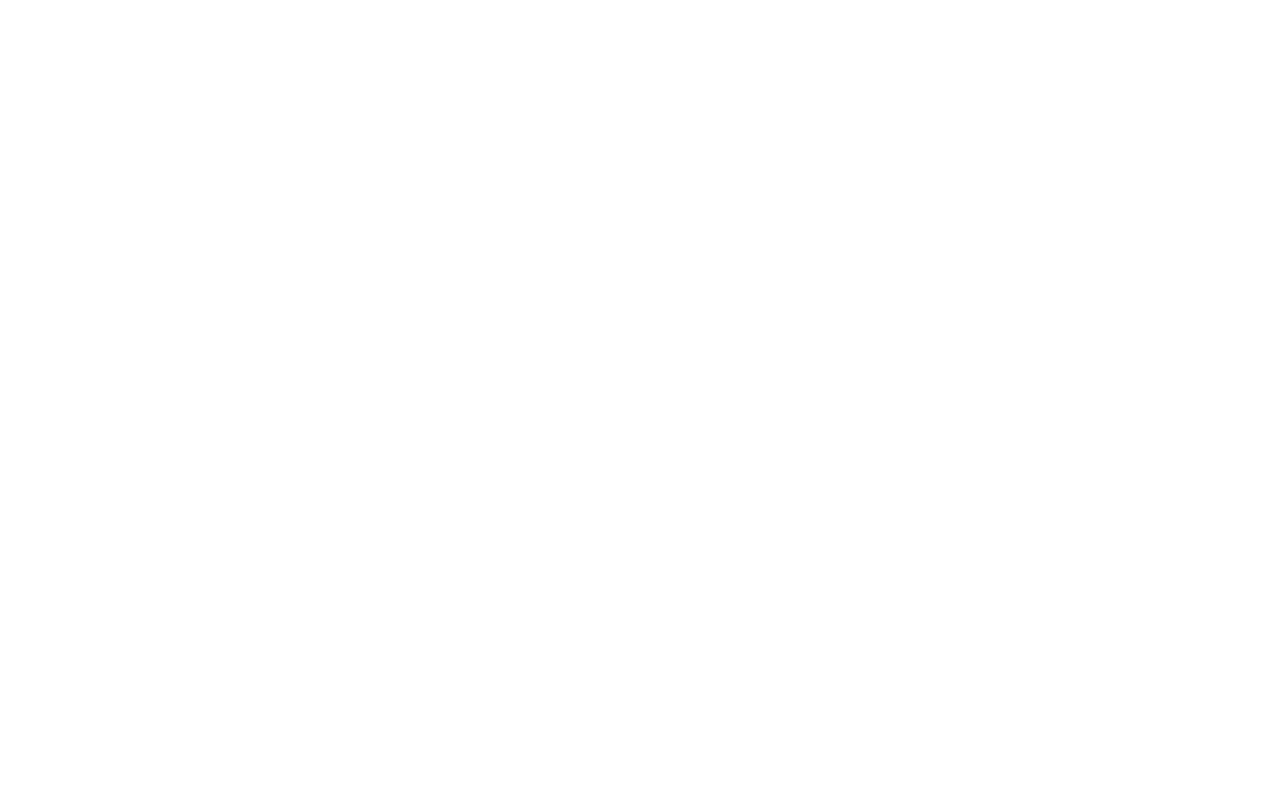
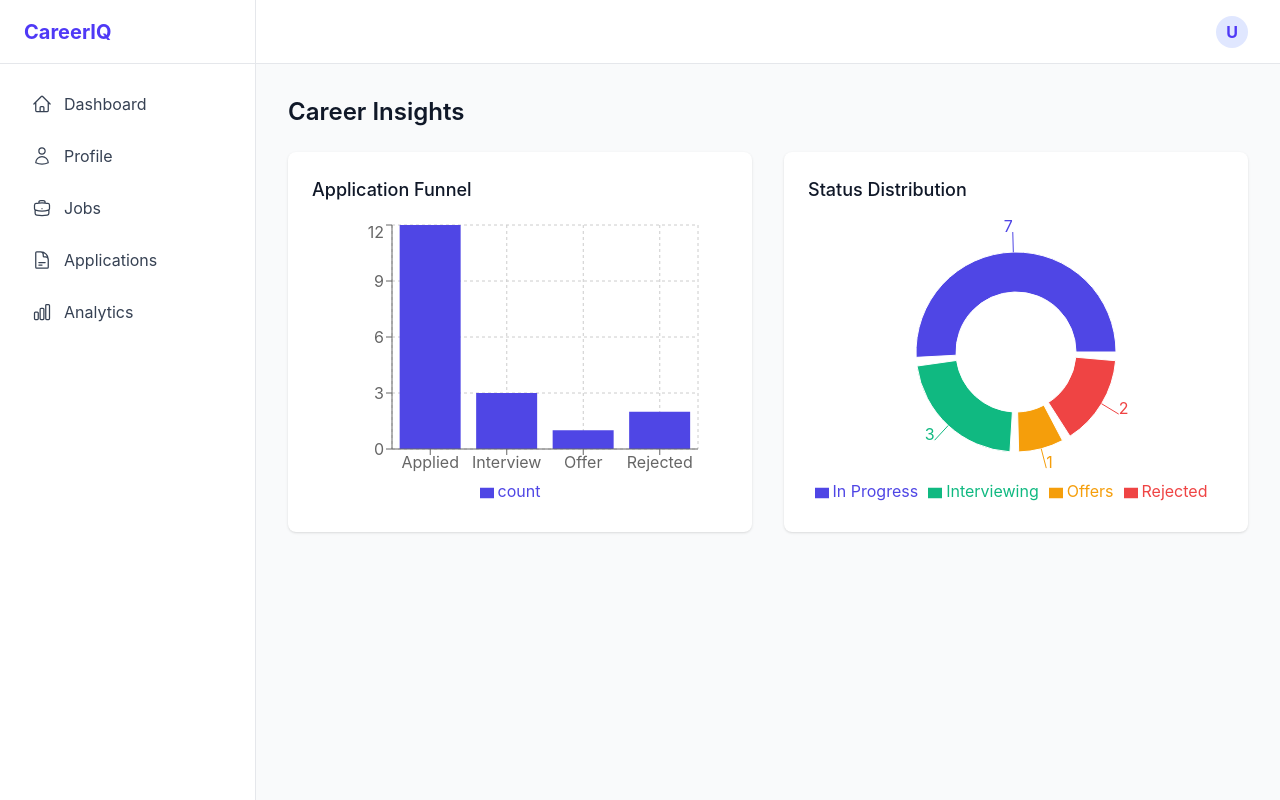
Before and after one commit to Amanjain1974/Career-IQ, a React (Vite) app in the folder frontend/: page /analytics in a window 1280 px wide. Before the commit this address had no page. Built offline with nearby package versions, Linux system fonts and the light colour scheme.

Commit message:
Phase 11: Analytics Visualization & Interactive Tracking

```diff
--- a/frontend/package.json
+++ b/frontend/package.json
@@ -15,7 +15,8 @@
     "axios": "^1.20.0",
     "react": "^19.2.8",
     "react-dom": "^19.2.8",
-    "react-router-dom": "^7.18.3"
+    "react-router-dom": "^7.18.3",
+    "recharts": "^3.10.1"
   },
   "devDependencies": {
     "@types/node": "^24.13.3",
--- a/frontend/src/App.tsx
+++ b/frontend/src/App.tsx
@@ -4,6 +4,8 @@ import Dashboard from './pages/Dashboard';
 import Profile from './pages/Profile';
 import Jobs from './pages/Jobs';
 import Applications from './pages/Applications';
+
+import Analytics from './pages/Analytics';
 
 function App() {
   return (
@@ -14,6 +16,7 @@ function App() {
           <Route path="profile" element={<Profile />} />
           <Route path="jobs" element={<Jobs />} />
           <Route path="applications" element={<Applications />} />
+          <Route path="analytics" element={<Analytics />} />
         </Route>
       </Routes>
     </Router>
--- a/frontend/src/api/index.ts
+++ b/frontend/src/api/index.ts
@@ -54,3 +54,16 @@ export const uploadResume = async (file: File) => {
     throw error;
   }
 };
+
+export const getApplications = async () => {
+  try {
+    const response = await api.get('/jobs/applications/');
+    return response.data;
+  } catch (error) {
+    console.error("Error fetching applications", error);
+    return [
+      { id: 1, company: 'TechCorp', role: 'Data Engineer', status: 'Applied', applied_date: '2026-08-28' },
+      { id: 2, company: 'AI Inc', role: 'ML Engineer', status: 'Interview', applied_date: '2026-08-29' }
+    ];
+  }
+};
--- a/frontend/src/components/Layout.tsx
+++ b/frontend/src/components/Layout.tsx
@@ -1,5 +1,5 @@
 import { Outlet, Link } from 'react-router-dom';
-import { HomeIcon, UserIcon, BriefcaseIcon, DocumentTextIcon } from '@heroicons/react/24/outline';
+import { HomeIcon, UserIcon, BriefcaseIcon, DocumentTextIcon, ChartBarIcon } from '@heroicons/react/24/outline';
 
 export default function Layout() {
   return (
@@ -26,6 +26,10 @@ export default function Layout() {
             <DocumentTextIcon className="w-5 h-5 mr-3" />
             Applications
           </Link>
+          <Link to="/analytics" className="flex items-center px-4 py-3 text-gray-700 rounded-lg hover:bg-indigo-50 hover:text-indigo-600">
+            <ChartBarIcon className="w-5 h-5 mr-3" />
+            Analytics
+          </Link>
         </nav>
       </aside>
 
--- /dev/null
+++ b/frontend/src/pages/Analytics.tsx
@@ -0,0 +1,86 @@
+import { useEffect, useState } from 'react';
+import {
+  BarChart, Bar, XAxis, YAxis, CartesianGrid, Tooltip, Legend, ResponsiveContainer,
+  PieChart, Pie, Cell
+} from 'recharts';
+import { getDashboardStats } from '../api';
+
+const COLORS = ['#4f46e5', '#10b981', '#f59e0b', '#ef4444'];
+
+export default function Analytics() {
+  const [stats, setStats] = useState<any>(null);
+
+  useEffect(() => {
+    getDashboardStats().then(data => setStats(data));
+  }, []);
+
+  if (!stats) return <div>Loading Analytics...</div>;
+
+  const funnelData = [
+    { name: 'Applied', count: stats.total_applications },
+    { name: 'Interview', count: stats.interviews },
+    { name: 'Offer', count: stats.offers },
+    { name: 'Rejected', count: stats.rejections }
+  ];
+
+  const pieData = [
+    { name: 'In Progress', value: stats.total_applications - stats.interviews - stats.rejections },
+    { name: 'Interviewing', value: stats.interviews },
+    { name: 'Offers', value: stats.offers },
+    { name: 'Rejected', value: stats.rejections },
+  ];
+
+  return (
+    <div>
+      <h1 className="text-2xl font-semibold text-gray-900 mb-6">Career Insights</h1>
+
+      <div className="grid grid-cols-1 lg:grid-cols-2 gap-8">
+
+        {/* Application Funnel Chart */}
+        <div className="bg-white p-6 shadow sm:rounded-lg">
+          <h2 className="text-lg font-medium text-gray-900 mb-4">Application Funnel</h2>
+          <div className="h-72">
+            <ResponsiveContainer width="100%" height="100%">
+              <BarChart data={funnelData} margin={{ top: 5, right: 30, left: 20, bottom: 5 }}>
+                <CartesianGrid strokeDasharray="3 3" />
+                <XAxis dataKey="name" />
+                <YAxis />
+                <Tooltip />
+                <Legend />
+                <Bar dataKey="count" fill="#4f46e5" />
+              </BarChart>
+            </ResponsiveContainer>
+          </div>
+        </div>
+
+        {/* Status Distribution Pie Chart */}
+        <div className="bg-white p-6 shadow sm:rounded-lg">
+          <h2 className="text-lg font-medium text-gray-900 mb-4">Status Distribution</h2>
+          <div className="h-72">
+            <ResponsiveContainer width="100%" height="100%">
+              <PieChart>
+                <Pie
+                  data={pieData}
+                  cx="50%"
+                  cy="50%"
+                  innerRadius={60}
+                  outerRadius={100}
+                  fill="#8884d8"
+                  paddingAngle={5}
+                  dataKey="value"
+                  label
+                >
+                  {pieData.map((entry, index) => (
+                    <Cell key={`cell-${index}`} fill={COLORS[index % COLORS.length]} />
+                  ))}
+                </Pie>
+                <Tooltip />
+                <Legend />
+              </PieChart>
+            </ResponsiveContainer>
+          </div>
+        </div>
+      </div>
+    </div>
+  );
+}
--- a/frontend/src/pages/Applications.tsx
+++ b/frontend/src/pages/Applications.tsx
@@ -1,4 +1,23 @@
+import { useEffect, useState } from 'react';
+import { getApplications } from '../api';
+
 export default function Applications() {
+  const [applications, setApplications] = useState<any[]>([]);
+
+  useEffect(() => {
+    getApplications().then(data => setApplications(data));
+  }, []);
+
+  const getStatusColor = (status: string) => {
+    switch(status) {
+      case 'Applied': return 'bg-blue-100 text-blue-800';
+      case 'Interview': return 'bg-purple-100 text-purple-800';
+      case 'Offer': return 'bg-green-100 text-green-800';
+      case 'Rejected': return 'bg-red-100 text-red-800';
+      default: return 'bg-gray-100 text-gray-800';
+    }
+  };
+
   return (
     <div>
       <h1 className="text-2xl font-semibold text-gray-900 mb-6">Application Tracker</h1>
@@ -14,16 +33,23 @@ export default function Applications() {
             </tr>
           </thead>
           <tbody className="bg-white divide-y divide-gray-200">
-            <tr>
-              <td className="px-6 py-4 whitespace-nowrap text-sm font-medium text-gray-900">TechCorp</td>
-              <td className="px-6 py-4 whitespace-nowrap text-sm text-gray-500">Data Engineer</td>
-              <td className="px-6 py-4 whitespace-nowrap">
-                <span className="px-2 inline-flex text-xs leading-5 font-semibold rounded-full bg-blue-100 text-blue-800">
-                  Applied
-                </span>
-              </td>
-              <td className="px-6 py-4 whitespace-nowrap text-sm text-gray-500">Aug 28, 2026</td>
-            </tr>
+            {applications.map(app => (
+              <tr key={app.id}>
+                <td className="px-6 py-4 whitespace-nowrap text-sm font-medium text-gray-900">{app.company}</td>
+                <td className="px-6 py-4 whitespace-nowrap text-sm text-gray-500">{app.role}</td>
+                <td className="px-6 py-4 whitespace-nowrap">
+                  <span className={`px-2 inline-flex text-xs leading-5 font-semibold rounded-full ${getStatusColor(app.status)}`}>
+                    {app.status}
+                  </span>
+                </td>
+                <td className="px-6 py-4 whitespace-nowrap text-sm text-gray-500">{app.applied_date}</td>
+              </tr>
+            ))}
+            {applications.length === 0 && (
+              <tr>
+                <td colSpan={4} className="px-6 py-8 text-center text-gray-500">No applications found. Time to start applying!</td>
+              </tr>
+            )}
           </tbody>
         </table>
       </div>
```
Also changed, not shown: 1 other file (tests, documents, lock files or other folders).
